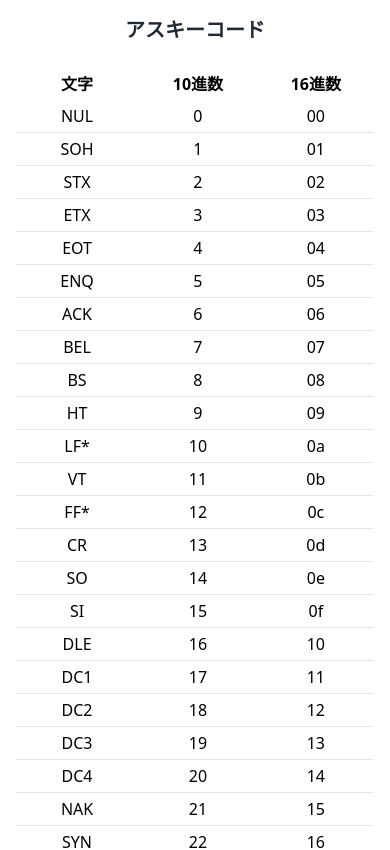
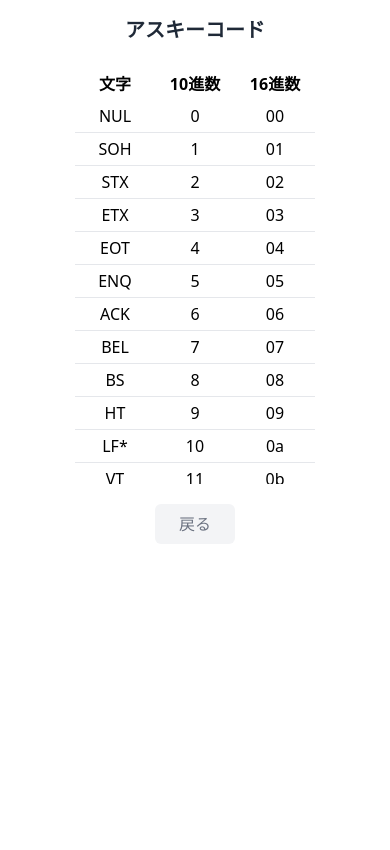
Before and after one commit to tukky-14/nextjs-job-info, a Next.js app: page /ascii in a window 390 px wide. Shown: the top 850 px of the page. Built offline with nearby package versions, Linux system fonts and the light colour scheme.

Commit message:
アスキーコード一覧をスクロールできるように更新

```diff
--- a/src/pages/ascii/index.tsx
+++ b/src/pages/ascii/index.tsx
@@ -28,28 +28,28 @@ export default function Ascii() {
         <Container>
             <Header title="アスキーコード" />
             <table className="table-auto m-auto mb-5">
-                <thead>
-                    <tr>
-                        <th className="py-1">文字</th>
-                        <th className="py-1">10進数</th>
-                        <th className="py-1">16進数</th>
-                    </tr>
-                </thead>
+                <div className="flex text-center font-bold">
+                    <p className="w-20 sm:w-40 py-1">文字</p>
+                    <p className="w-20 sm:w-40 py-1">10進数</p>
+                    <p className="w-20 sm:w-40 py-1">16進数</p>
+                </div>
+                <div className="h-96 overflow-scroll">
                     <tbody>
                         {asciiCodes.map((asciiCode) => (
                             <tr key={asciiCode.decimal}>
-                            <td className="w-40 text-center px-4 py-1 border-b">
+                                <td className="w-20 sm:w-40 text-center px-4 py-1 border-b">
                                     {asciiCode.string}
                                 </td>
-                            <td className="w-40 text-center px-4 py-1 border-b">
+                                <td className="w-20 sm:w-40 text-center px-4 py-1 border-b">
                                     {asciiCode.decimal}
                                 </td>
-                            <td className="w-40 text-center px-4 py-1 border-b">
+                                <td className="w-20 sm:w-40 text-center px-4 py-1 border-b">
                                     {asciiCode.hexadecimal}
                                 </td>
                             </tr>
                         ))}
                     </tbody>
+                </div>
             </table>
             <BackButton />
         </Container>
```
Lines whose indentation alone changed are shown as unchanged.
